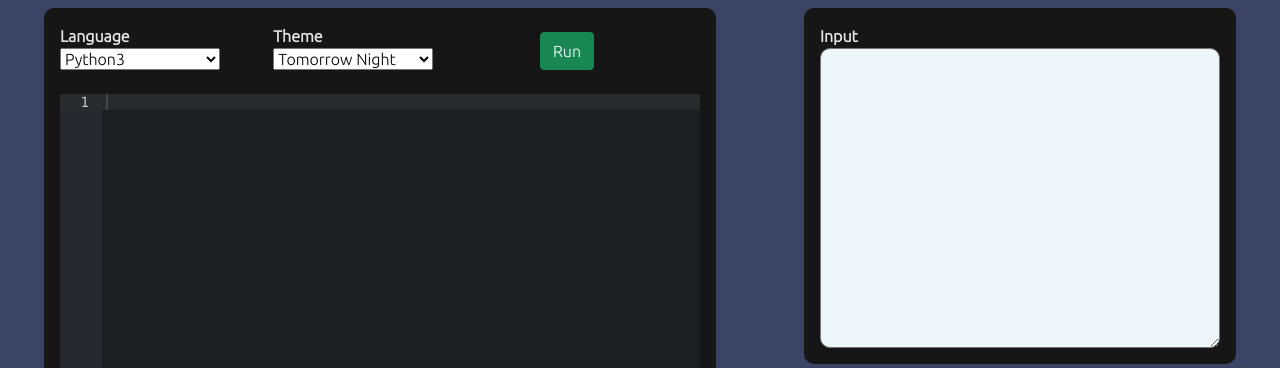
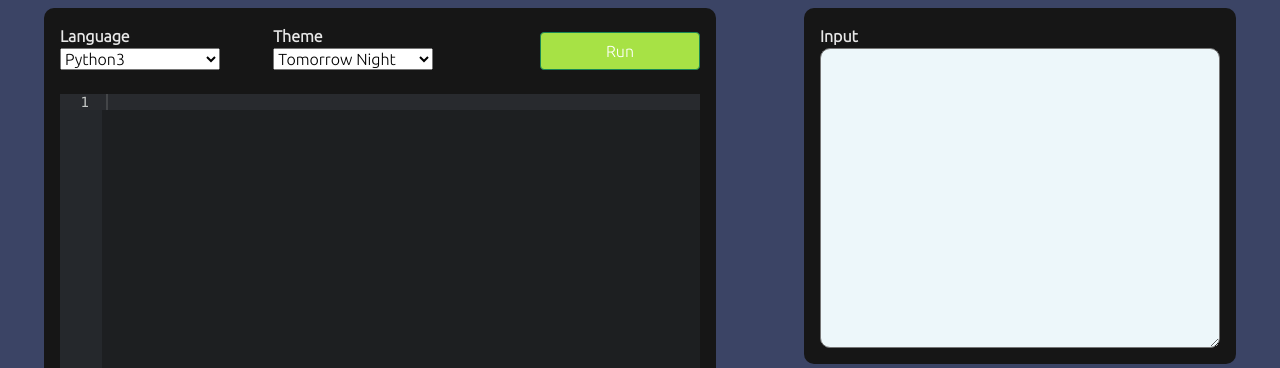
Before and after one commit to VedanshKumarKawadkar/Creya-Coding-Playground, a Django app: page /editor in a window 1280 px wide. Shown: the part 54-422 px from the top of the page. Run offline with Django 3.2, Linux system fonts and the light colour scheme; some libraries are stand-ins or nearby versions.

Commit message:
commit11

```diff
--- a/ide/ide_editor/views.py
+++ b/ide/ide_editor/views.py
@@ -80,6 +80,7 @@ def editor(request):
     #context = {"data": output_data}
     return render(request, "editor.html")
 
+
 def login(request):
     if request.method == 'POST':
         user = request.POST['email']
--- a/ide/templates/editor.html
+++ b/ide/templates/editor.html
@@ -40,6 +40,11 @@
             border-radius: 10px;
             color: #e7e7e7;
         }
+
+        #runbtn {
+            background: #a7e245 !important;
+        }
+
     </style>
 </head>
 
@@ -81,8 +86,8 @@
                     </div>
 
                     <!-- RUN/COMPILE BUTTON -->
-                    <a class="col-3 offset-2" href=""><button type="submit" name="run" formaction=""
-                            class="btn btn-success">Run</button></a>
+                    <button type="submit" name="run" formaction=""
+                            class="col-3 offset-2 btn btn-success" id="runbtn">Run</button>
                 </div>
                 <br>
 
@@ -155,10 +160,11 @@
             editor.session.setMode(`ace/mode/${mode}`)
         })
 
-        document.getElementsByTagName("form")[0].addEventListener("submit", () => {
+        document.getElementsByTagName("form")[0].addEventListener("submit", (e) => {
             var code = editor.getValue()
             console.log(code);
             document.getElementById("code").value = code;
+            // e.preventDefault();
         })
 
         clrButton.addEventListener("click", () => {
```
